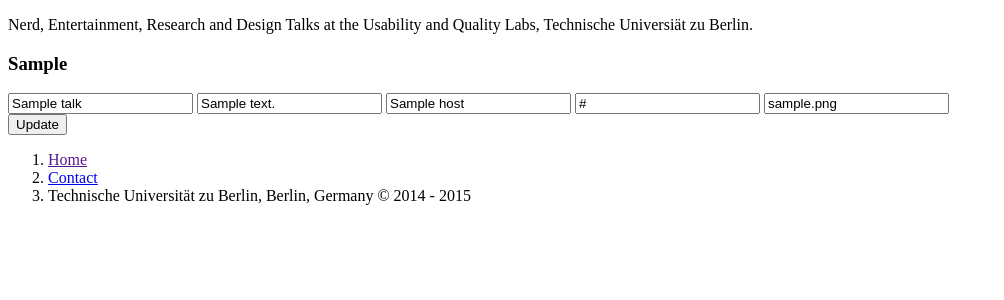
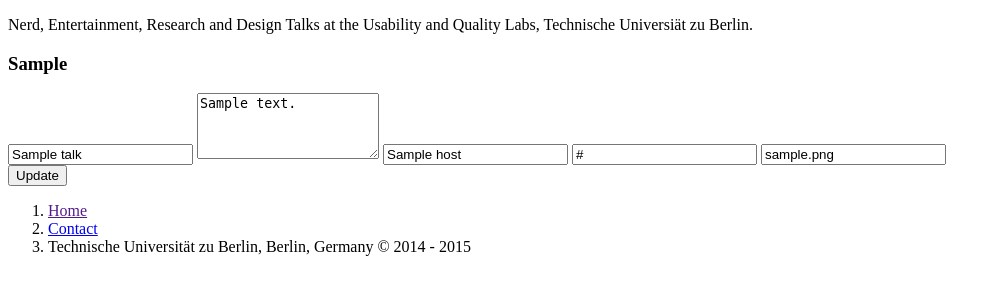
Before and after one commit to c-bebop/nerd, a PHP site: the page made by views/talks/form.php in a window 1280 px wide. Shown: the part 81-381 px from the top of the page, without its empty margins (0-1004 px from the left). Run offline with PHP 8.4, Linux system fonts and the light colour scheme; the template is opened without the code that fills it: most values are stand-ins (such as "Sample title", 1, 10 or a date in 2020); data that the repository does not hold is empty; some libraries are stand-ins or nearby versions.

Commit message:
- added textarea for description - added better placeholders for edit form - changed indentation

```diff
--- a/views/talks/form.php
+++ b/views/talks/form.php
@@ -15,10 +15,12 @@
 
             <form role="form" action="<?= DIR ?>talks/insert" method="POST">
                 <input class="form-control" type="text" name="title" placeholder="Title" value="<?= $talk['title'] ?>">
-         <input class="form-control" type="text" name="description" placeholder="Description" value="<?= $talk['description'] ?>">
+                <textarea class="form-control" type="text" name="description" placeholder="Description"
+                          rows="4"><?= $talk['description'] ?></textarea>
                 <input class="form-control" type="text" name="host" placeholder="Host" value="<?= $talk['host'] ?>">
                 <input class="form-control" type="url" name="url" placeholder="URL" value="<?= $talk['url'] ?>">
                 <input class="form-control" type="url" name="image" placeholder="Image" value="<?= $talk['image'] ?>">
+
                 <div class="row">
                     <div class="col-xs-6">
                         <button type="submit" class="btn btn-primary btn-block">Update</button>
@@ -30,11 +32,19 @@
         <?php else : ?>
 
             <form role="form" action="<?= DIR ?>talks/insert" method="POST">
-         <input class="form-control" type="text" name="title" placeholder="Title" value="<?= $talk['title'] ?>">
-         <input class="form-control" type="text" name="description" placeholder="Description" value="<?= $talk['description'] ?>">
-         <input class="form-control" type="text" name="host" placeholder="Host" value="<?= $talk['host'] ?>">
-         <input class="form-control" type="url" name="url" placeholder="URL" value="<?= $talk['url'] ?>">
-         <input class="form-control" type="url" name="image" placeholder="Image" value="<?= $talk['image'] ?>">
+                <input class="form-control" type="text" name="title" placeholder="Title of Talk" value="<?= $talk['title'] ?>">
+                <textarea class="form-control" type="text" name="description" placeholder="Description"
+                          rows="4"><?= $talk['description'] ?></textarea>
+                <input class="form-control" type="text" name="host" placeholder="Host Name" value="<?= $talk['host'] ?>">
+                <input class="form-control" type="url" name="url" placeholder="Info URL" value="<?= $talk['url'] ?>">
+
+                <div class="form-group">
+
+                    <input class="form-control" type="url" name="image" placeholder="Image URL"
+                           value="<?= $talk['image'] ?>">
+                    <p class="help-block">Please use a <a href="http://search.creativecommons.org/" target="_blank">creative commons image</a>.</p>
+
+                </div>
                 <div class="row">
                     <div class="col-xs-6">
                         <button type="submit" class="btn btn-primary btn-block">Create</button>
@@ -44,5 +54,6 @@
 
         <?php endif; ?>
 
-   </div> <!-- / .panel-body -->
+    </div>
+    <!-- / .panel-body -->
 </div> <!-- / .panel -->
```
Lines whose indentation alone changed are shown as unchanged.
